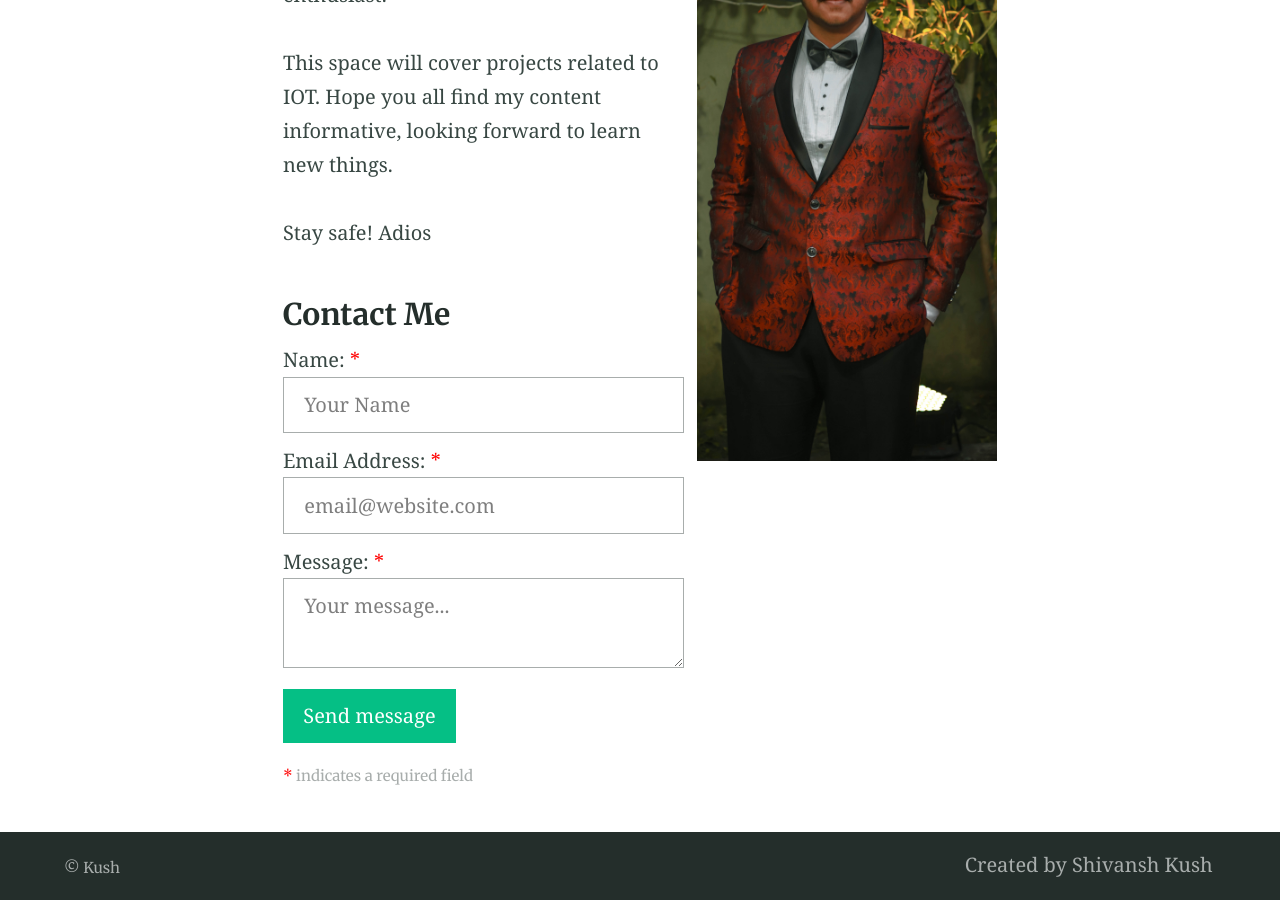
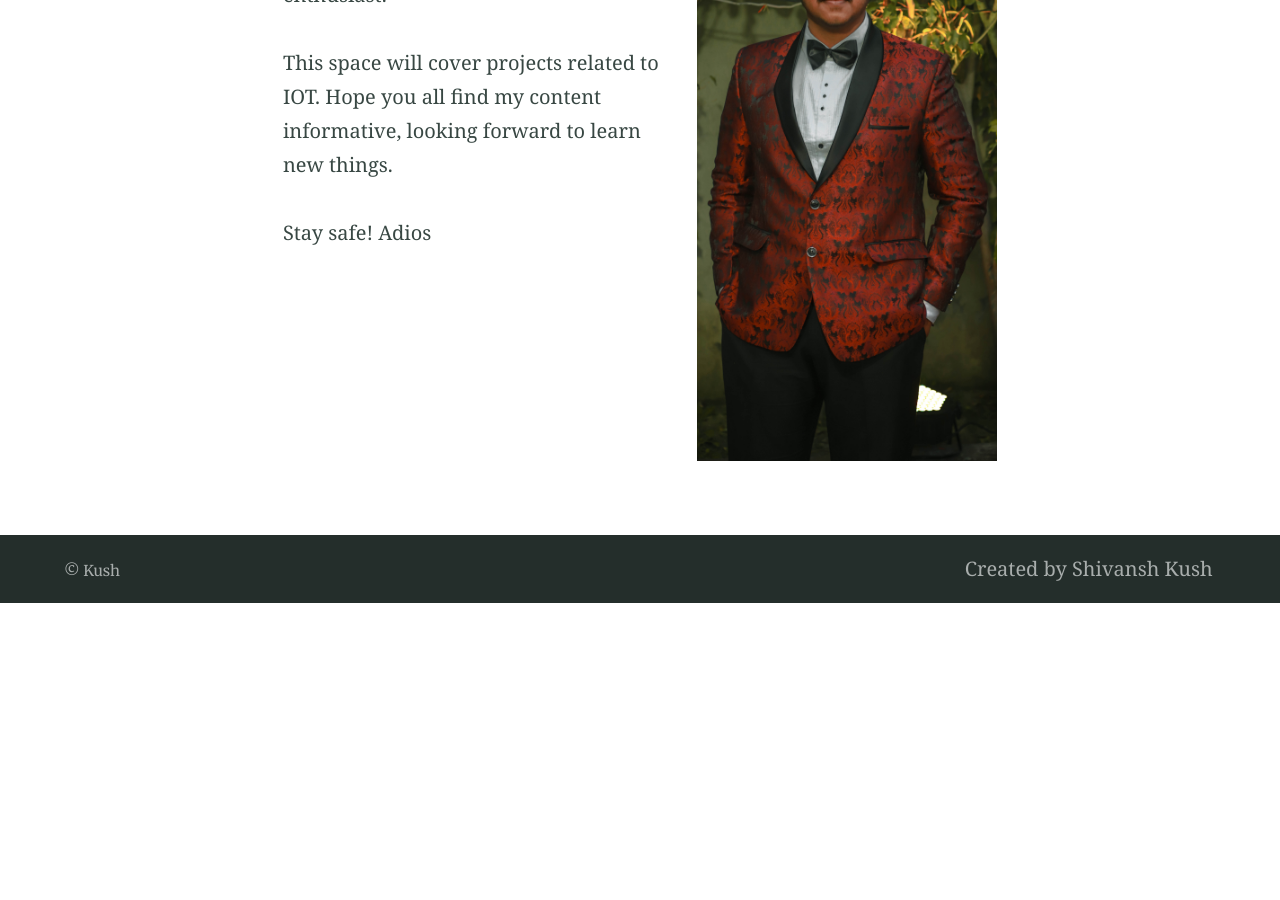
Before and after one commit to aka-Kush/aka-Kush.github.io, a Jekyll site: the page built from about.md, in a window 1280 px wide and 900 px high, scrolled down 618 px. Built offline with Jekyll 4.4.1, drawn with Linux system fonts in a browser that asks for light colours; our own code applies the rules of GitHub Pages for plain Markdown files; after the commit the page ends 1221 px from its top, so only the background shows below that.

Commit message:
Update about.md

```diff
--- a/about.md
+++ b/about.md
@@ -15,7 +15,3 @@ This space will cover projects related to IOT.
 Hope you all find my content informative, looking forward to learn new things.
 
 Stay safe! Adios
-
-### Contact Me
-
-{% include site-form.html %}
```
